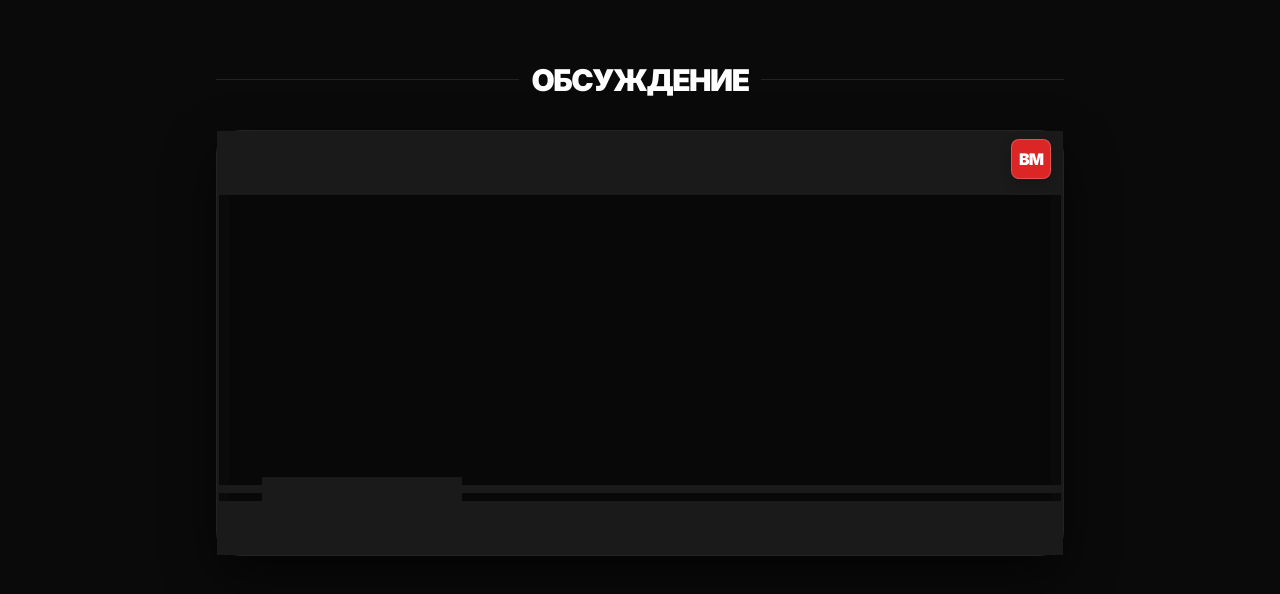
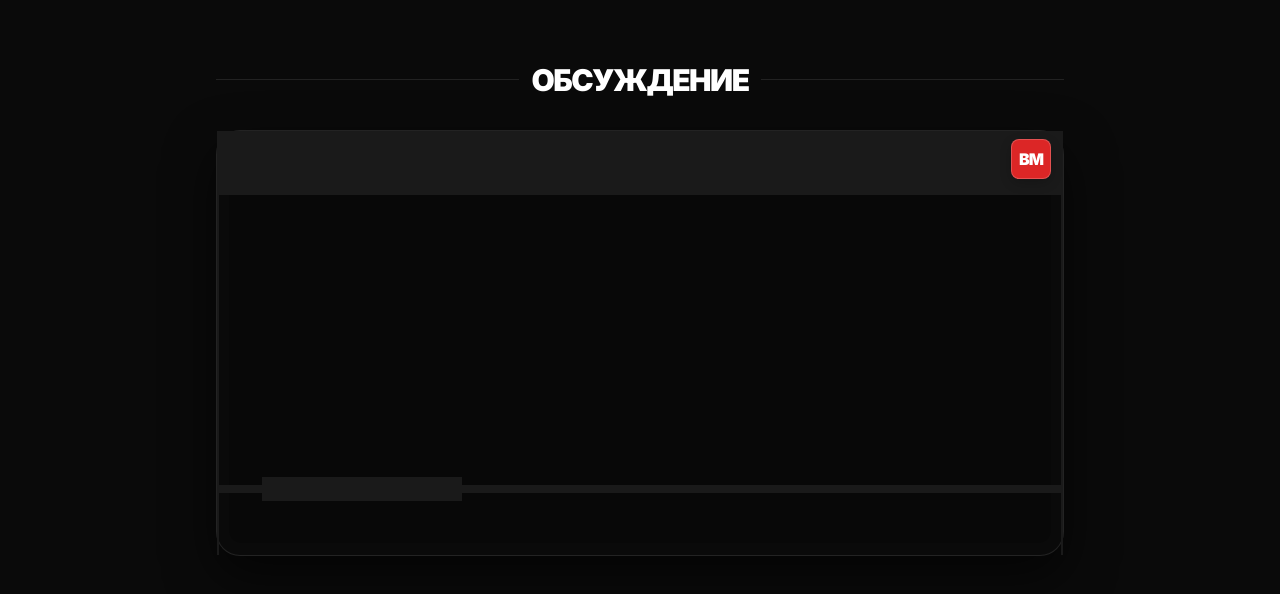
Before and after one commit to VMRcompany/vovamaniya, a plain HTML site: page index.html in a window 1280 px wide. Shown: the part 3377-3971 px from the top of the page. Drawn offline with nearby package versions, Linux system fonts and the light colour scheme.

Commit message:
Update index.html

```diff
--- a/index.html
+++ b/index.html
@@ -201,15 +201,6 @@
                 bottom: 56px;
             }
         }
-        .vk-shield-bottom {
-            position: absolute;
-            bottom: 0;
-            left: 0;
-            right: 0;
-            height: 54px; /* Increased to cover the bottom blue line */
-            z-index: 100;
-            background: #1a1a1a; /* Matches the inverted background */
-        }
         @media (max-width: 640px) {
             .vk-shield-top {
                 height: 50px;
@@ -377,7 +368,6 @@
                             <div className="vk-shield-share"></div>
                             <div className="vk-shield-sep"></div>
                             <div id="vk_comments_page"></div>
-                            <div className="vk-shield-bottom"></div>
                         </div>
 
                         <div className="text-center mt-12">
@@ -708,7 +698,6 @@
                             <div className="vk-shield-share"></div>
                             <div className="vk-shield-sep"></div>
                             <div id="vk_comments_main"></div>
-                            <div className="vk-shield-bottom"></div>
                         </div>
                     </div>
                 </div>
```
